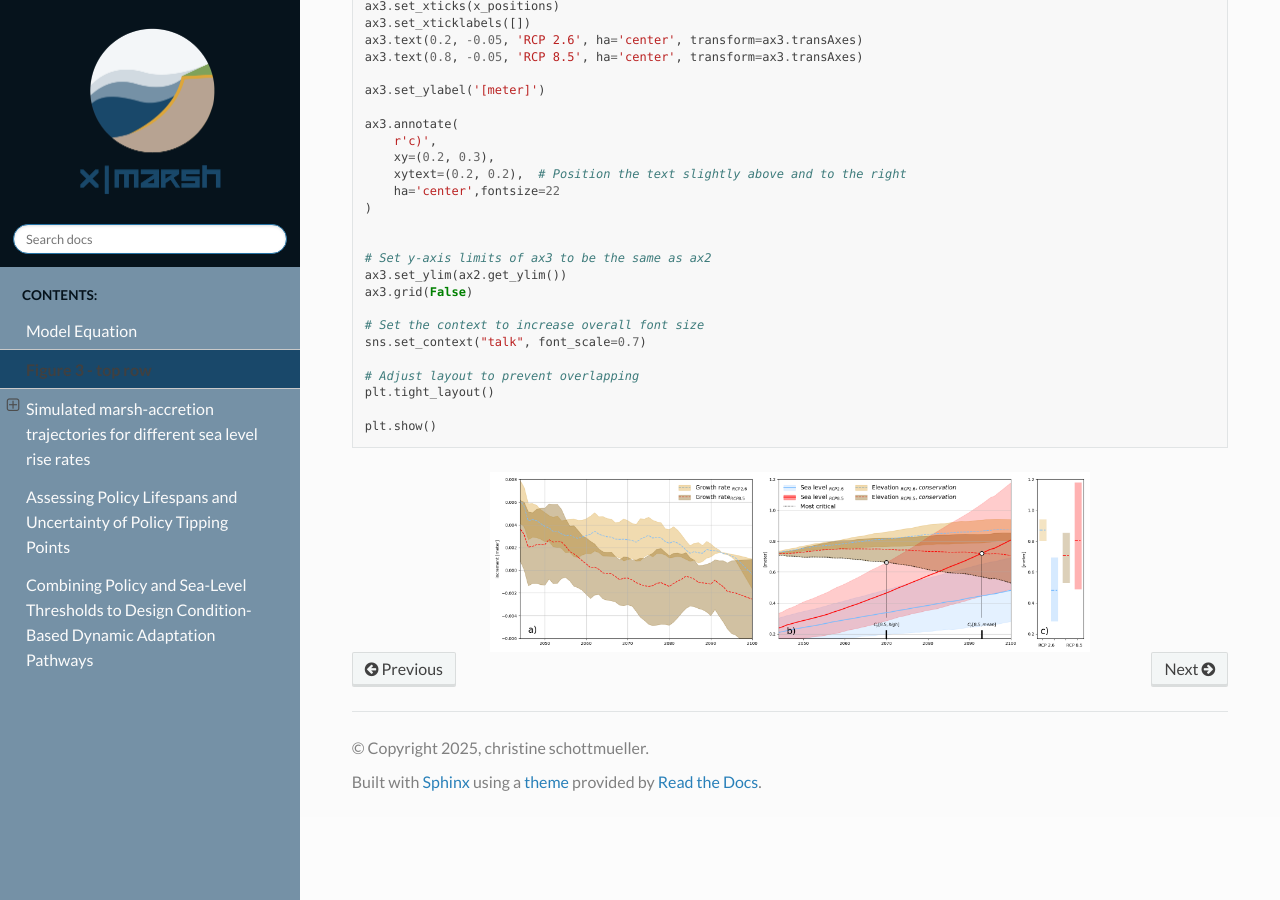
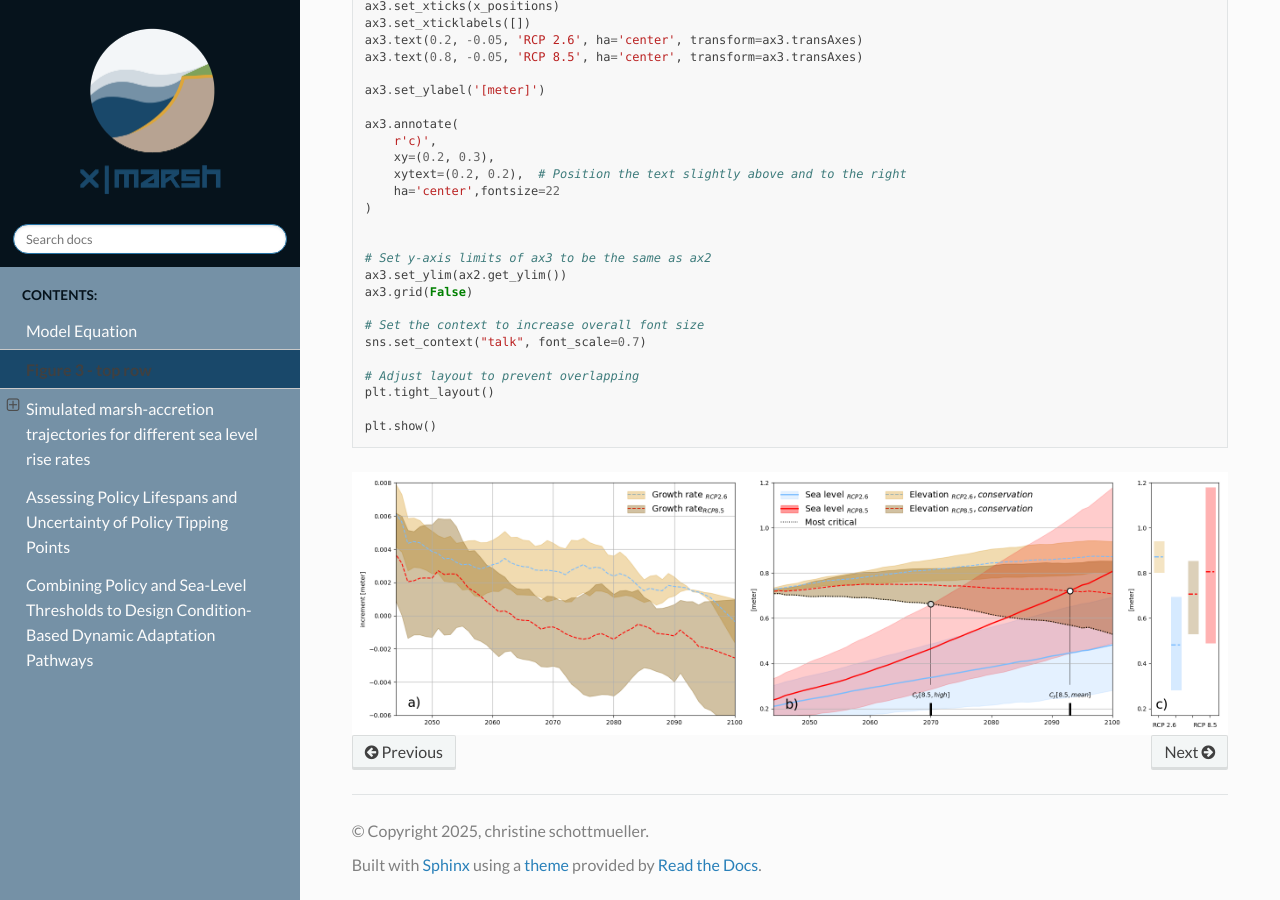
Before and after one commit to christineschottmueller/x-marsh, a Sphinx documentation site: the page built from docs/03_accretion_vs_slr_ts.rst, in a window 1280 px wide and 900 px high, scrolled down 5262 px. Built offline with Sphinx 7.4.7 and the Read the Docs theme 3.1.0, drawn with Linux system fonts in a browser that asks for light colours; pages that are not in the unit, such as notebooks, are missing from menus.

Commit message:
Update index.rst

```diff
--- a/docs/03_accretion_vs_slr_ts.rst
+++ b/docs/03_accretion_vs_slr_ts.rst
@@ -329,5 +329,5 @@ Plot command
 
 .. image:: _static/images/fig_03_accretion_ts_no_management.png
    :alt: a), d): Simulated time-series ($n=6$) of annual growth rate in the pioneer zone in focus area 15 with fixed categorical, uncertain parameters. The simulations were performed using inputs from the high and low emissions sea level rise scenarios \gls{RCP}2.6 and \gls{RCP}8.5 (X). Upper and lower row depict the influence of the salt marsh management policies conservation (brown) and marsh restoration (green). b), e): Associated trajectories of elevation change along with the projected mean sea level. The circles highlight the \textit{critical year} of the simulations, where mean sea level surpasses marsh elevation. c), f): Model spread at the end of the modeling period in 2100 contrasted with the associated spread of mean sea level projections.
-   :width: 600px
+   :width: 1100px
    :align: center
```
